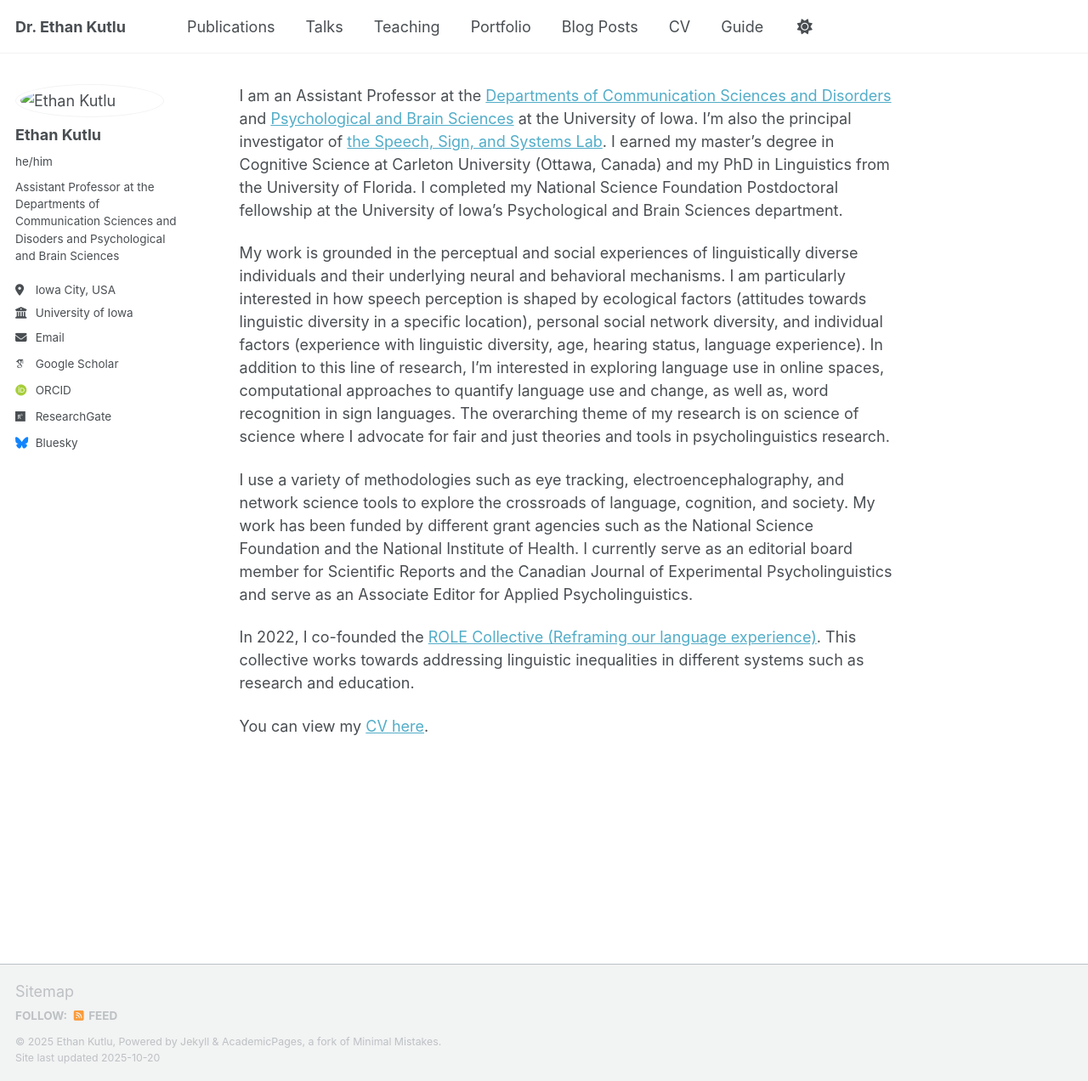
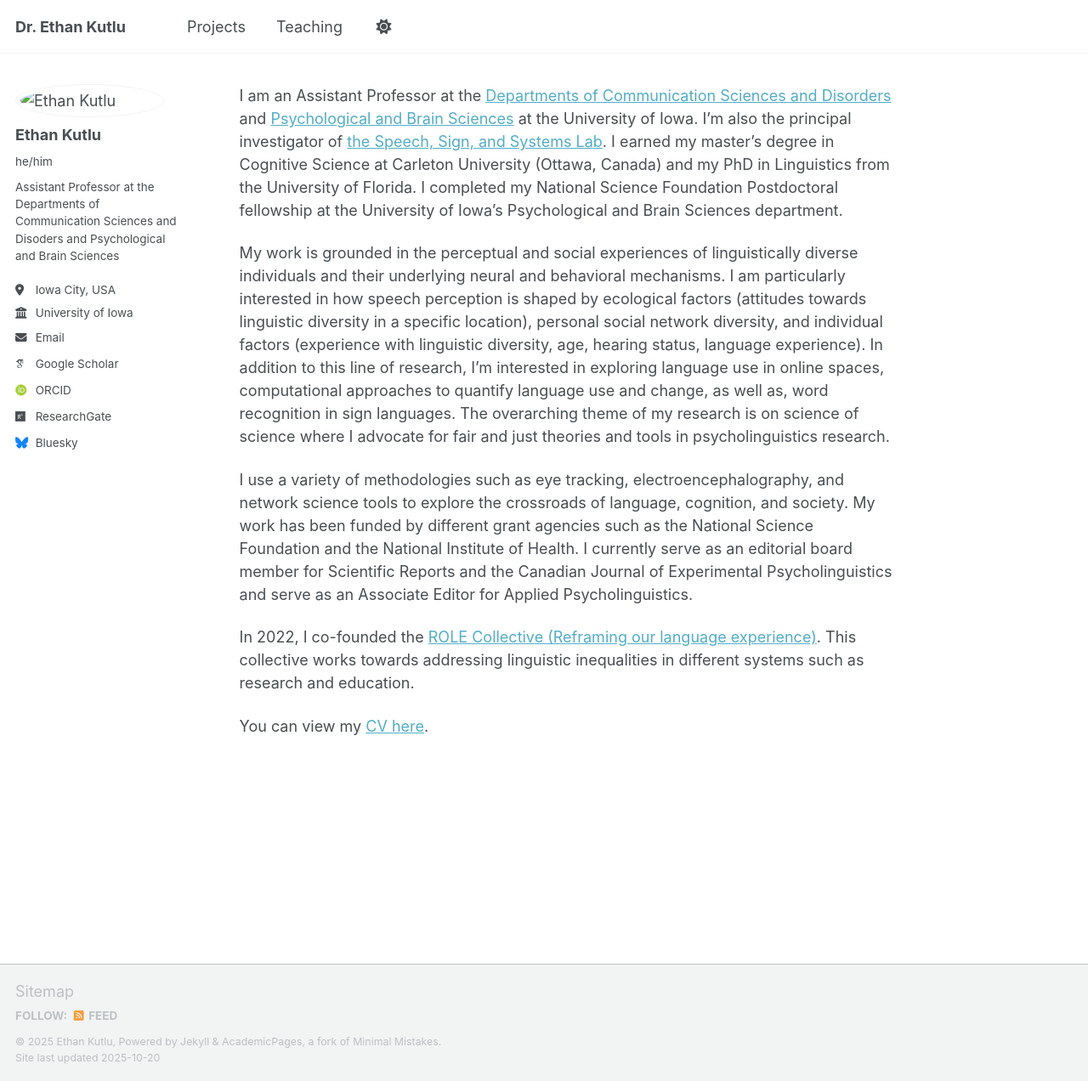
Before and after one commit to ethankutlu/ethankutlu.github.io, a Jekyll site: the page built from _pages/about.md, in a window 1280 px wide and 1272 px high. Shown: the whole window at 85% size. Built offline with Jekyll 4.4.1, drawn with Linux system fonts in a browser that asks for light colours; some web fonts are replaced; a script that is not in the unit is left out; part of the change alters nothing that is shown.

Commit message:
Comment out navigation entries in navigation.yml
Comment out several navigation items in the YAML file.

```diff
--- a/_data/navigation.yml
+++ b/_data/navigation.yml
@@ -8,26 +8,26 @@
 #      Markdown formatted page while the second is generated using JSON.
 
 main:
-  - title: "Publications"
-    url: /publications/
+  - title: "Projects"
+    url: /projects/
 
-  - title: "Talks"
-    url: /talks/
+ # - title: "Talks"
+  #  url: /talks/
 
   - title: "Teaching"
     url: /teaching/
 
-  - title: "Portfolio"
-    url: /portfolio/
+ # - title: "Portfolio"
+  #  url: /portfolio/
 
-  - title: "Blog Posts"
-    url: /year-archive/
+ # - title: "Blog Posts"
+  #  url: /year-archive/
 
-  - title: "CV"
-    url: /cv/
+  #- title: "CV"
+  #  url: /cv/
 
   # - title: "CV"
   #   url: /cv-json/
 
-  - title: "Guide"
-    url: /markdown/
+  #- title: "Guide"
+   # url: /markdown/
```
